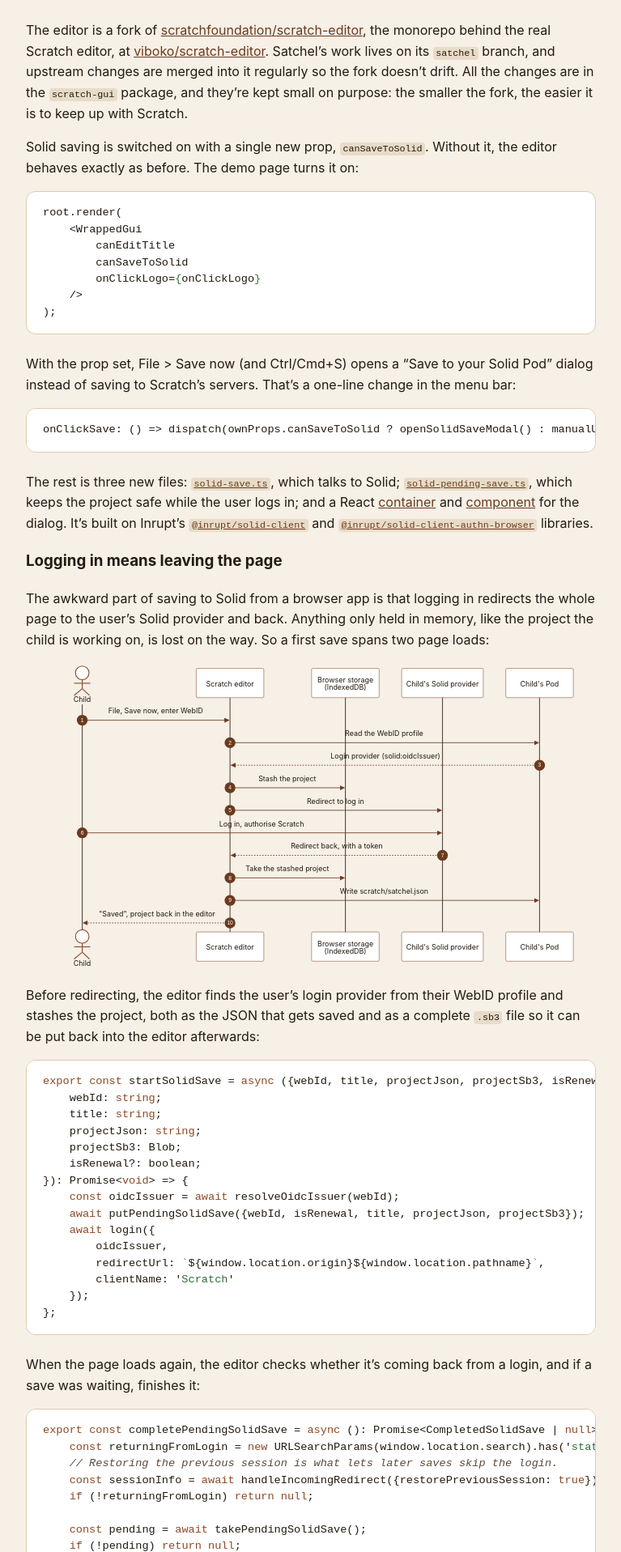
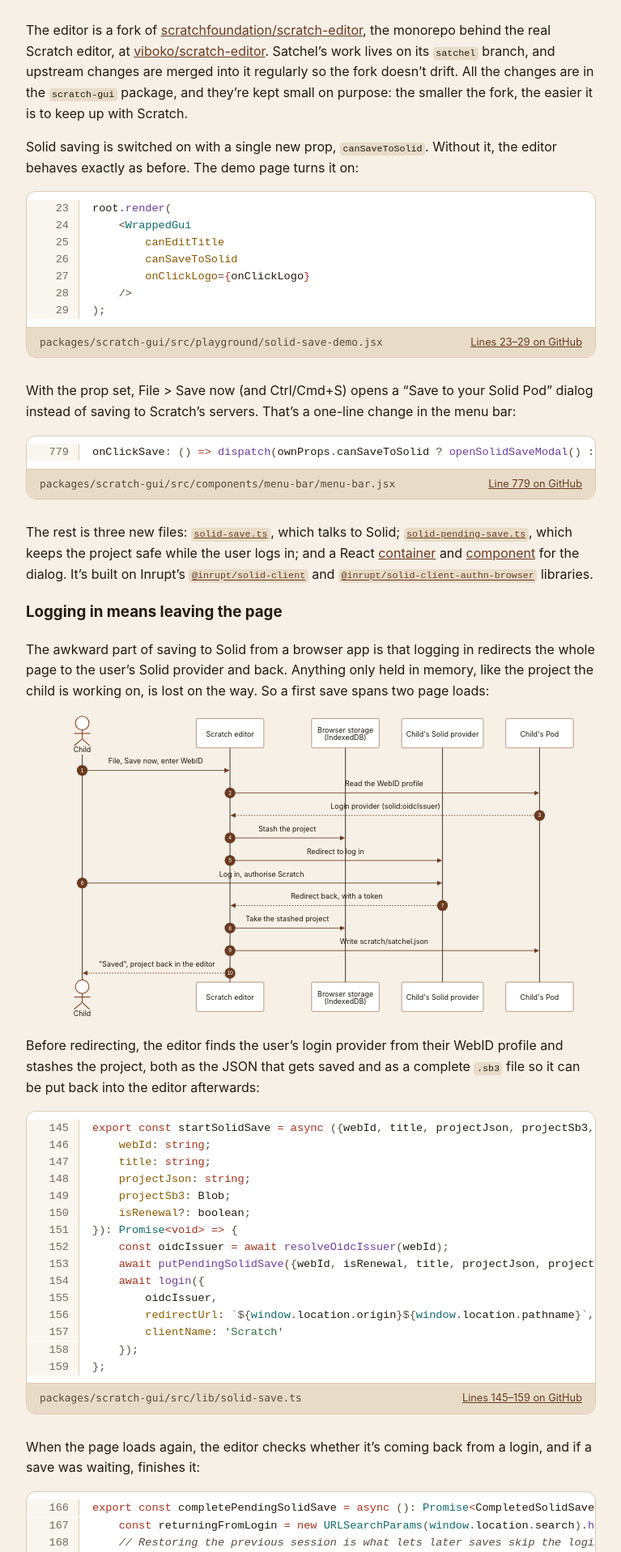
Before and after one commit to viboko/satchel-project, a Jekyll site: the page built from _posts/2026-10-25-first-prototype.md, in a window 1280 px wide. Shown: the part 1299-3216 px from the top of the page at 81% size, without its empty margins (256-1023 px from the left). Built offline with Jekyll 4.4.1, drawn with Linux system fonts in a browser that asks for light colours; some of the changed text lies outside the part shown.

Commit message:
Show the update's code snippets with line numbers and links to GitHub
A new code_snippet Liquid block tag highlights an excerpt with Rouge,
numbers each line with its line number in the source file, highlights a
line on hover, and adds a bar linking to those lines on GitHub. The
post's snippets now quote the fork exactly, pinned to a pushed commit
so the numbers and links can't drift, and get a fuller colour palette.

Co-Authored-By: Claude Opus 5.5 <noreply@anthropic.com>

````diff
--- /dev/null
+++ b/_plugins/code_snippet.rb
@@ -0,0 +1,90 @@
+# frozen_string_literal: true
+
+require "cgi"
+require "rouge"
+
+module Satchel
+  # Renders an excerpt of a file from a GitHub repository, highlighted, with
+  # the file's own line numbers down the side and a link to those lines on
+  # GitHub underneath:
+  #
+  #   {% code_snippet lang="ts" path="src/lib/solid-save.ts" start=145 %}
+  #   ...the lines, exactly as they are in the file...
+  #   {% endcode_snippet %}
+  #
+  # The repository and commit come from the page's `code_source` front matter
+  # (`repo` and `ref`), or from `repo=` and `ref=` on the tag. Pin `ref` to a
+  # commit, not a branch, so the line numbers and the link can't drift from
+  # the file they quote. Common leading indentation is removed, so an
+  # excerpt from inside a function needn't start far to the right.
+  #
+  # It's a raw block, like `{% raw %}`, so the code is never parsed as Liquid.
+  class CodeSnippetBlock < Liquid::Raw
+    ATTRIBUTE = /(\w+)=(?:"([^"]*)"|(\S+))/
+
+    def initialize(tag_name, markup, parse_context)
+      super
+      @attributes = markup.scan(ATTRIBUTE).to_h { |name, quoted, bare| [name, quoted || bare] }
+    end
+
+    def render(context)
+      source = context.registers[:page]["code_source"] || {}
+      repo = @attributes["repo"] || source["repo"]
+      ref = @attributes["ref"] || source["ref"]
+      path = @attributes.fetch("path") { raise ArgumentError, "code_snippet: no path=" }
+      start = Integer(@attributes.fetch("start") { raise ArgumentError, "code_snippet: no start= for #{path}" })
+      raise ArgumentError, "code_snippet: no repo or ref for #{path}" unless repo && ref
+
+      lines = highlighted_lines(dedent(@body), @attributes.fetch("lang", "plaintext"))
+      finish = start + lines.length - 1
+      url = "https://github.com/#{repo}/blob/#{ref}/#{path}#L#{start}#{"-L#{finish}" if finish > start}"
+      range = finish > start ? "Lines #{start}–#{finish}" : "Line #{start}"
+
+      code = lines.each_with_index.map do |html, index|
+        %(<span class="code-snippet__line" data-line="#{start + index}">#{html}\n</span>)
+      end.join
+
+      # nomarkdown stops kramdown from touching the generated HTML.
+      <<~HTML
+        {::nomarkdown}
+        <figure class="code-snippet">
+        <pre class="highlight code-snippet__code"><code>#{code}</code></pre>
+        <figcaption class="code-snippet__source">
+        <span class="code-snippet__path">#{CGI.escapeHTML(path)}</span>
+        <a href="#{CGI.escapeHTML(url)}" target="_blank" rel="noopener">#{range} on GitHub</a>
+        </figcaption>
+        </figure>
+        {:/nomarkdown}
+      HTML
+    end
+
+    private
+
+    # Liquid::Raw rejects any markup after its tag name; this tag needs some.
+    def ensure_valid_markup(_tag_name, _markup, _parse_context); end
+
+    def dedent(body)
+      lines = body.sub(/\A\s*\n/, "").rstrip.split("\n")
+      indent = lines.reject { |line| line.strip.empty? }.map { |line| line[/\A */].length }.min || 0
+      lines.map { |line| line[indent..] || "" }
+    end
+
+    # Highlights the lines as one piece, so tokens that span lines (comments,
+    # template strings) are lexed correctly, then splits the tokens back into
+    # lines so each line can be wrapped in its own element.
+    def highlighted_lines(lines, lang)
+      lexer = Rouge::Lexer.find(lang) or raise ArgumentError, "code_snippet: no Rouge lexer for #{lang}"
+      formatter = Rouge::Formatters::HTML.new
+      output = [+""]
+      lexer.lex(lines.join("\n")).each do |token, value|
+        value.split("\n", -1).each_with_index do |part, index|
+          output << +"" if index.positive?
+          output.last << formatter.span(token, part) unless part.empty?
+        end
+      end
+      output.first(lines.length)
+    end
+  end
+end
+
+Liquid::Template.register_tag("code_snippet", Satchel::CodeSnippetBlock)
--- a/_posts/2026-10-25-first-prototype.md
+++ b/_posts/2026-10-25-first-prototype.md
@@ -10,7 +10,16 @@ permalink: /updates/2026-10-25-first-prototype/
 # site, left out of the sitemap, and asking search engines not to index it.
 noindex: true
 sitemap: false
+# Where the code snippets are quoted from: a pushed commit on the fork's
+# satchel-demo branch, so their line numbers and links stay accurate.
+code_source:
+  repo: viboko/scratch-editor
+  ref: 5f27c5d53cbc8f7775c21634718d641ebaa5115a
 ---
+
+<!-- Code snippets and the video, diagram and transcript are HTML, or look
+     like it to markdownlint. -->
+<!-- markdownlint-disable MD033 -->
 
 This is an update on Satchel ahead of my technical interview with the ODI
 this week. It covers where the project stands, the first piece of working
@@ -68,7 +77,7 @@ fork, the easier it is to keep up with Scratch.
 Solid saving is switched on with a single new prop, `canSaveToSolid`. Without
 it, the editor behaves exactly as before. The demo page turns it on:
 
-```jsx
+{% code_snippet lang="jsx" path="packages/scratch-gui/src/playground/solid-save-demo.jsx" start=23 %}
 root.render(
     <WrappedGui
         canEditTitle
@@ -76,15 +85,15 @@ root.render(
         onClickLogo={onClickLogo}
     />
 );
-```
+{% endcode_snippet %}
 
 With the prop set, File > Save now (and Ctrl/Cmd+S) opens a "Save to your
 Solid Pod" dialog instead of saving to Scratch's servers. That's a one-line
 change in the menu bar:
 
-```jsx
-onClickSave: () => dispatch(ownProps.canSaveToSolid ? openSolidSaveModal() : manualUpdateProject()),
-```
+{% code_snippet lang="jsx" path="packages/scratch-gui/src/components/menu-bar/menu-bar.jsx" start=779 %}
+    onClickSave: () => dispatch(ownProps.canSaveToSolid ? openSolidSaveModal() : manualUpdateProject()),
+{% endcode_snippet %}
 
 The rest is three new files: [`solid-save.ts`](https://github.com/viboko/scratch-editor/blob/satchel/packages/scratch-gui/src/lib/solid-save.ts){:target="_blank" rel="noopener"},
 which talks to Solid; [`solid-pending-save.ts`](https://github.com/viboko/scratch-editor/blob/satchel/packages/scratch-gui/src/lib/solid-pending-save.ts){:target="_blank" rel="noopener"},
@@ -103,7 +112,6 @@ redirects the whole page to the user's Solid provider and back. Anything only
 held in memory, like the project the child is working on, is lost on the
 way. So a first save spans two page loads:
 
-<!-- markdownlint-disable MD033 -->
 <div class="mermaid">
 sequenceDiagram
     accTitle: Saving to a Solid Pod for the first time
@@ -125,13 +133,12 @@ sequenceDiagram
     Editor->>Pod: Write scratch/satchel.json
     Editor-->>Child: "Saved", project back in the editor
 </div>
-<!-- markdownlint-enable MD033 -->
 
 Before redirecting, the editor finds the user's login provider from their
 WebID profile and stashes the project, both as the JSON that gets saved and
 as a complete `.sb3` file so it can be put back into the editor afterwards:
 
-```ts
+{% code_snippet lang="ts" path="packages/scratch-gui/src/lib/solid-save.ts" start=145 %}
 export const startSolidSave = async ({webId, title, projectJson, projectSb3, isRenewal = false}: {
     webId: string;
     title: string;
@@ -147,12 +154,12 @@ export const startSolidSave = async ({webId, title, projectJson, projectSb3, isR
         clientName: 'Scratch'
     });
 };
-```
+{% endcode_snippet %}
 
 When the page loads again, the editor checks whether it's coming back from a
 login, and if a save was waiting, finishes it:
 
-```ts
+{% code_snippet lang="ts" path="packages/scratch-gui/src/lib/solid-save.ts" start=166 %}
 export const completePendingSolidSave = async (): Promise<CompletedSolidSave | null> => {
     const returningFromLogin = new URLSearchParams(window.location.search).has('state');
     // Restoring the previous session is what lets later saves skip the login.
@@ -161,9 +168,27 @@ export const completePendingSolidSave = async (): Promise<CompletedSolidSave | n
 
     const pending = await takePendingSolidSave();
     if (!pending) return null;
-    // ...writes the project, and returns it so the editor can restore it
+
+    const {webId, isRenewal, title, projectJson, projectSb3} = pending;
+    if (!sessionInfo?.isLoggedIn) {
+        return {
+            outcome: {status: 'error', message: 'The Solid login was not completed.'},
+            isRenewal,
+            title,
+            projectSb3
+        };
+    }
+    rememberWebId(webId);
+
+    try {
+        const url = await writeProject(webId, title, projectJson);
+        return {outcome: {status: 'saved', url}, isRenewal, title, projectSb3};
+    } catch (error) {
+        log.error(`completePendingSolidSave: failed to write the project for ${webId}`, error);
+        return {outcome: {status: 'error', message: errorMessage(error)}, isRenewal, title, projectSb3};
+    }
 };
-```
+{% endcode_snippet %}
 
 ### Writing to the Pod
 
@@ -171,7 +196,7 @@ The write itself is short. It finds the user's Pod from their profile,
 makes a `scratch/` folder in it if there isn't one, and writes the project
 there, named after its title:
 
-```ts
+{% code_snippet lang="ts" path="packages/scratch-gui/src/lib/solid-save.ts" start=77 %}
 const writeProject = async (webId: string, title: string, projectJson: string): Promise<string> => {
     const {fetch} = getDefaultSession();
     const [podUrl] = await getPodUrlAll(webId, {fetch});
@@ -188,7 +213,7 @@ const writeProject = async (webId: string, title: string, projectJson: string):
     });
     return fileUrl;
 };
-```
+{% endcode_snippet %}
 
 The `fetch` here comes from the Solid session, and adds the user's token to
 each request. The Pod server, not Scratch, decides whether the write is
@@ -206,19 +231,19 @@ doesn't have one. So when a save finds no session, or the Pod rejects the
 token with an HTTP 401, the editor logs in again by itself, using the WebID
 from the last successful login, rather than showing the dialog again:
 
-```ts
-saveToSolidPod({title: projectTitle, projectJson})
-    .then(() => {
-        onShowSaved();
-        onClose();
-    })
-    .catch(error => {
-        if (error instanceof SolidSessionExpiredError && getLastSolidWebId() !== '') {
-            return logInAgain().catch(showFailure);
-        }
-        return showFailure(error);
-    });
-```
+{% code_snippet lang="jsx" path="packages/scratch-gui/src/containers/solid-save-modal.jsx" start=124 %}
+        saveToSolidPod({title: projectTitle, projectJson})
+            .then(() => {
+                onShowSaved();
+                onClose();
+            })
+            .catch(error => {
+                if (error instanceof SolidSessionExpiredError && getLastSolidWebId() !== '') {
+                    return logInAgain().catch(showFailure);
+                }
+                return showFailure(error);
+            });
+{% endcode_snippet %}
 
 The dialog only appears for someone who has never logged in, or when a save
 genuinely fails.
@@ -241,7 +266,6 @@ genuinely fails.
 
 ## The demo {#demo}
 
-<!-- markdownlint-disable MD033 -->
 <figure class="video">
   <video controls preload="metadata" width="1280" height="800"
          poster="{{ '/assets/videos/2026-10-25-save-to-pod-demo-poster.webp' | relative_url }}">
@@ -253,7 +277,6 @@ genuinely fails.
     different Solid app. 1 minute 23 seconds, narrated, with on-screen captions.
   </figcaption>
 </figure>
-<!-- markdownlint-enable MD033 -->
 
 What happens in the video:
 
@@ -283,7 +306,6 @@ That last step is the point of the whole project in miniature. The work
 belongs to the person who made it, in storage they control, rather than to
 the app they made it in.
 
-<!-- markdownlint-disable MD033 -->
 <details class="transcript" markdown="1">
 <summary>Read the narration</summary>
 
@@ -307,7 +329,6 @@ folder… and there's the project that Scratch saved. There it is: the very
 same project, read back from the Pod, by a completely different app.
 
 </details>
-<!-- markdownlint-enable MD033 -->
 
 ## What the demo doesn't do yet {#gaps}
 
--- a/_sass/custom.scss
+++ b/_sass/custom.scss
@@ -474,62 +474,168 @@ main {
   font-size: 0.95rem;
 }
 
-// Code in posts. Fenced blocks are highlighted by Rouge, which marks up
-// tokens with short class names; only the few that matter are coloured,
-// each dark enough for AA contrast on the white background.
-.page__content {
-  code {
+// Inline code in posts.
+.page__content code {
   padding: 0.1em 0.3em;
   background: $color-band-bg;
   border-radius: 0.25rem;
   font-size: 0.9em;
 }
 
-  pre.highlight {
-    overflow-x: auto;
-    margin: 1rem 0 1.5rem;
-    padding: 1rem 1.25rem;
+// Code snippets, rendered by _plugins/code_snippet.rb: one element per line
+// carrying its line number in the source file, shown in a gutter on the
+// left, and a bar underneath linking to those lines on GitHub.
+$code-gutter-bg: #faf6f0;
+$code-hover-bg: #f3ebdd;
+$code-number: #7a6a5c;
+
+.code-snippet {
+  overflow: hidden;
+  margin: 1rem 0 1.75rem;
   background: $color-surface;
   border: 1px solid $color-border;
   border-radius: $radius;
+}
+
+.code-snippet__code {
+  overflow-x: auto;
+  margin: 0;
+  padding: 0.6rem 0;
   font-size: 0.85rem;
-    line-height: 1.5;
+  line-height: 1.55;
 
-    code {
+  > code {
+    display: inline-block;
+    min-width: 100%;
     padding: 0;
     background: none;
+    border-radius: 0;
     font-size: inherit;
   }
 }
 
-  .highlight {
+.code-snippet__line {
+  display: block;
+  padding-right: 1.25rem;
+
+  // The number is generated content, so copying the code leaves it out.
+  &::before {
+    content: attr(data-line);
+    position: sticky;
+    left: 0;
+    display: inline-block;
+    width: 3.25rem;
+    margin-right: 1rem;
+    padding-right: 0.75rem;
+    background: $code-gutter-bg;
+    border-right: 1px solid $color-border;
+    color: $code-number;
+    text-align: right;
+    user-select: none;
+  }
+
+  &:hover {
+    background: $code-hover-bg;
+
+    &::before {
+      background: $color-band-bg;
+      color: $color-text;
+      font-weight: 600;
+    }
+  }
+}
+
+.code-snippet__source {
+  display: flex;
+  flex-wrap: wrap;
+  gap: 0.25rem 1rem;
+  justify-content: space-between;
+  padding: 0.5rem 1rem;
+  background: $color-band-bg;
+  border-top: 1px solid $color-border;
+  font-size: 0.8rem;
+
+  a {
+    white-space: nowrap;
+  }
+}
+
+.code-snippet__path {
+  overflow-wrap: anywhere;
+  color: $color-text-muted;
+  font-family: ui-monospace, SFMono-Regular, Menlo, Consolas, monospace;
+}
+
+// Rouge's token classes. Each colour has at least AA contrast on both the
+// white background and the hover background.
+.code-snippet__code {
+  // Comments
   .c,
   .c1,
-    .cm {
+  .cm,
+  .cs {
     color: $color-text-muted;
     font-style: italic;
   }
 
+  // Keywords and operators
   .k,
   .kd,
+  .kn,
+  .kp,
   .kr,
-    .kt,
-    .kc {
-      color: $color-accent;
+  .kv,
+  .o,
+  .ow {
+    color: #a8321c;
   }
 
+  // Constants and numbers
+  .kc,
+  .m,
+  .mf,
+  .mi,
+  .no,
+  .bp {
+    color: #1f5a8a;
+  }
+
+  // Functions
+  .nf,
+  .fm {
+    color: #6b3fa0;
+  }
+
+  // Types, classes, built-ins and JSX components
+  .kt,
+  .nb,
+  .nc {
+    color: #0f6a6a;
+  }
+
+  // JSX attributes and object keys
+  .na,
+  .nl {
+    color: #8a5a00;
+  }
+
+  // Strings, including their delimiters
   .s,
   .s1,
   .s2,
   .sb,
-    .si {
+  .dl,
+  .sr {
     color: #2f6b3a;
   }
 
-    .mi,
-    .nt {
-      color: #1f5a8a;
+  // ${…} inside a template string
+  .si {
+    color: #a8321c;
   }
+
+  .p {
+    color: $color-text-muted;
   }
 }
 
````
Lines whose indentation alone changed are shown as unchanged.
